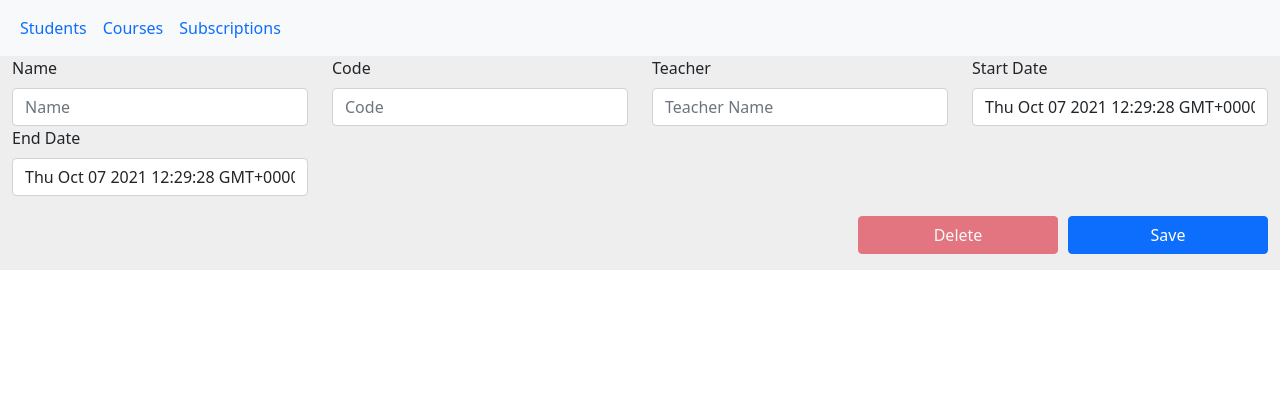
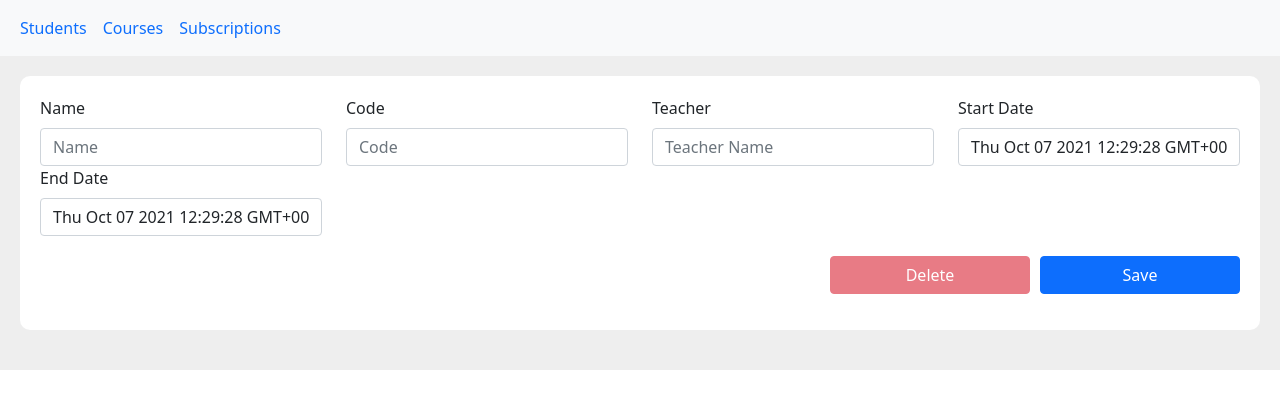
Before and after one commit to GuilhermeFerreiraAraujo/StudentCourseManagement, a React (Create React App) app in the folder StudentCourseManagement/app/: page /course-detail in a window 1280 px wide. Shown: the top 408 px of the page. Built offline with nearby package versions, Linux system fonts and the light colour scheme.

Commit message:
UPD Details view

```diff
--- a/StudentCourseManagement/app/src/Views/Courses/CoursesDetail/CoursesDetail.js
+++ b/StudentCourseManagement/app/src/Views/Courses/CoursesDetail/CoursesDetail.js
@@ -74,7 +74,8 @@ class CoursesDetail extends React.Component {
 
   render() {
     return (
-      <div className="container-fluid text-start">
+      <div className="Courses-Detail">
+        <div className="content container-fluid text-start">
           <div className="row">
             <div className="col">
               <Textbox label="Name" type="text" placeholder="Name" name="name" onChange={this.handleChange.bind(this)} value={this.state.name} />
@@ -108,6 +109,9 @@ class CoursesDetail extends React.Component {
             </div>
           </div>
         </div>
+
+      </div>
+
     );
   }
 }
--- a/StudentCourseManagement/app/src/Views/Courses/CoursesDetail/CoursesDetail.scss
+++ b/StudentCourseManagement/app/src/Views/Courses/CoursesDetail/CoursesDetail.scss
@@ -0,0 +1,3 @@
+.Courses-Detail{
+    padding: 20px;
+}
--- a/StudentCourseManagement/app/src/Views/Students/StudentsDetail/StudentsDetail.js
+++ b/StudentCourseManagement/app/src/Views/Students/StudentsDetail/StudentsDetail.js
@@ -127,7 +127,8 @@ class StudentsDetail extends React.Component {
     const gender = ["Male", "Female"];
 
     return (
-      <div className="container-fluid text-start">
+      <div className="Student-Detail">
+        <div className="content container-fluid text-start">
           <div className="row">
             <div className="col">
               <Textbox label="First Name" type="text" placeholder="First Name" name="firstName" onChange={this.handleChange.bind(this)} value={this.state.firstName} error={this.state.errors.firstName} />
@@ -144,7 +145,7 @@ class StudentsDetail extends React.Component {
           </div>
           <div className="row">
             <div className="col">
-            <Textbox label="Address 1" type="text" placeholder="Address 1" name="address1" value={this.state.address1}  error={this.state.errors.address1} onChange={this.handleChange.bind(this)} />
+              <Textbox label="Address 1" type="text" placeholder="Address 1" name="address1" value={this.state.address1} error={this.state.errors.address1} onChange={this.handleChange.bind(this)} />
             </div>
             <div className="col">
               <Textbox label="Address 2" type="text" placeholder="Address 2" name="address2" value={this.state.address2} onChange={this.handleChange.bind(this)} />
@@ -163,6 +164,7 @@ class StudentsDetail extends React.Component {
             </div>
           </div>
         </div>
+      </div>
     );
   }
 }
--- a/StudentCourseManagement/app/src/Views/Students/StudentsDetail/StudentsDetail.scss
+++ b/StudentCourseManagement/app/src/Views/Students/StudentsDetail/StudentsDetail.scss
@@ -0,0 +1,3 @@
+.Student-Detail{
+    padding: 20px;
+}
```
Lines whose indentation alone changed are shown as unchanged.
